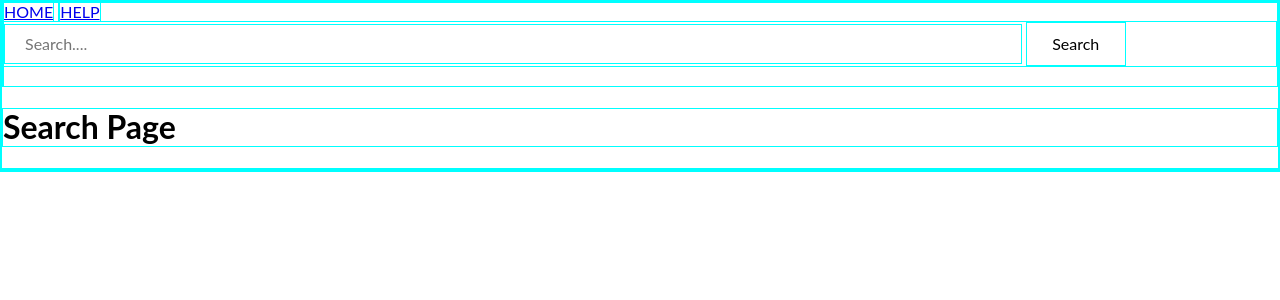
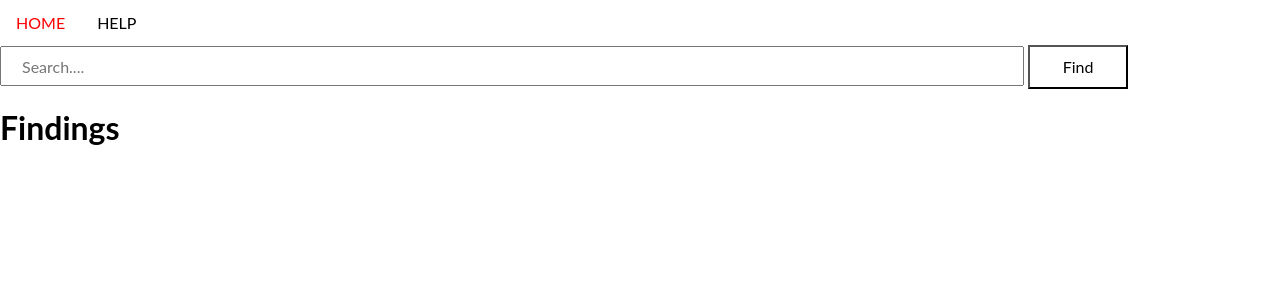
Before and after one commit to JordanZagerman/IDM232, a PHP site: page /search.php in a window 1280 px wide. Shown: the top 300 px of the page. Run offline with PHP 8.4, Linux system fonts and the light colour scheme.

Commit message:
Got rid of figures, working search
added more css plus more includes even though they aren't in the includes folder, yah dig.

```diff
--- /dev/null
+++ b/header.php
@@ -0,0 +1,5 @@
+    <meta charset="UTF-8">
+	<meta name="viewport" content="width=device-width, initial-scale=1.0">
+	<meta http-equiv="X-UA-Compatible" content="ie=edge">
+	<link rel="stylesheet" href="screen.css">
+	<link rel="stylesheet" href="normalize.css">
--- /dev/null
+++ b/navigation.php
@@ -0,0 +1,15 @@
+<div clas="page-header">
+<ul class="navigation">
+    <li>
+        <a href="index.php">HOME</a>
+    </li>
+    <li>
+        <a class=help-link href="help.php">HELP</a>
+    </li>
+</ul>
+
+<form class="search-bar" action="search.php" method="POST">
+    <input type="text" name="search" placeholder="Search....">
+    <button type="submit" name="submit-search">Find</button>
+</form>
+</div>
--- a/screen.css
+++ b/screen.css
@@ -1,8 +1,9 @@
 * {
   box-sizing: border-box;
-  border-style: solid;
+
+  /* border-style: solid;
   border-width: 1px;
-  border-color: aqua;
+  border-color: aqua; */
 }
 
 html {
--- a/search.php
+++ b/search.php
@@ -5,61 +5,48 @@
 
     <!DOCTYPE html>
     <html lang="en">
+
     <head>
-	<meta charset="UTF-8">
-	<meta name="viewport" content="width=device-width, initial-scale=1.0">
-	<meta http-equiv="X-UA-Compatible" content="ie=edge">
-	<title>Black Apron</title>
-	<link rel="stylesheet" href="screen.css">
+        <?php require "header.php";?>
+        <title>Off White Apron</title>
     </head>
+
         <body>
-<!DOCTYPE html>
-<html lang="en">
-<head>
-	<meta charset="UTF-8">
-	<meta name="viewport" content="width=device-width, initial-scale=1.0">
-	<meta http-equiv="X-UA-Compatible" content="ie=edge">
-	<title>Black Apron</title>
-    <link rel="stylesheet" href="screen.css">
-	<link rel="stylesheet" href="normalize.css">
-</head>
-<body>
+            <!-- PUT A NAV / HEADER HERE -->
+            <?php require "navigation.php";?>
+            <h1 class="search-title">Findings</h1>
 
-	<!-- PUT A NAV / HEADER HERE -->
-	<nav>
-		<a href="index.php">HOME</a>
-		<break>
-  		<a href="help.php">HELP</a>
-		<form class="search-bar" action="search.php" method="POST">
-			<input type="text" name="search" placeholder="Search....">
-			<button type="submit" name="submit-search">Search</button>
-		</form>
-	</nav>
-<h1>Search Page</h1>
+            <!-- All Search Results appear here -->
+            <div class="results-container">
 
-<div class="article-container">
                 <?php
 
             if (isset($_POST['submit-search'])) {
                 $table = "projects";
                 $search_text = $_POST['search'];
 
+                // All text entered to lowercase, because the search is case sensitive to uppercase
                 $search_text = strtolower($search_text);
-
-            // $search = mysql_real_escape_string('$search_text'  );
 
 
                 $sql = "SELECT * FROM $table
                 WHERE title LIKE '%$search_text%'
                 OR subtitle LIKE '%$search_text%'
                 OR a_description LIKE '%$search_text%'
-
+                OR ingredient_description LIKE '%$search_text%'
+                OR instructions_1 LIKE '%$search_text%'
+                OR instructions_2 LIKE '%$search_text%'
+                OR instructions_3 LIKE '%$search_text%'
+                OR instructions_4 LIKE '%$search_text%'
+                OR instructions_5 LIKE '%$search_text%'
+                OR instructions_6 LIKE '%$search_text%'
                 ";
 
                 $result = mysqli_query($connection, $sql);
 
                 $queryResult = mysqli_num_rows($result);
 
+                // If there are any Results
                 if ($queryResult > 0) {
                     while ($row=mysqli_fetch_assoc($result)) {
                     echo "<div class = 'article-box'>
@@ -71,6 +58,7 @@
                     echo $row['title'];
                     }
 
+                    // No Results
                 } else {
                     echo "There are no results for your search.";
                 }
@@ -81,4 +69,5 @@
 
             </div>
         </body>
+
     </html>
```
Also changed, not shown: other parts of screen.css (+31 -43 lines), help.php (+3 -10 lines), index.php (+17 -31 lines), single.php (+30 -13 lines). Lines whose indentation alone changed are shown as unchanged.
